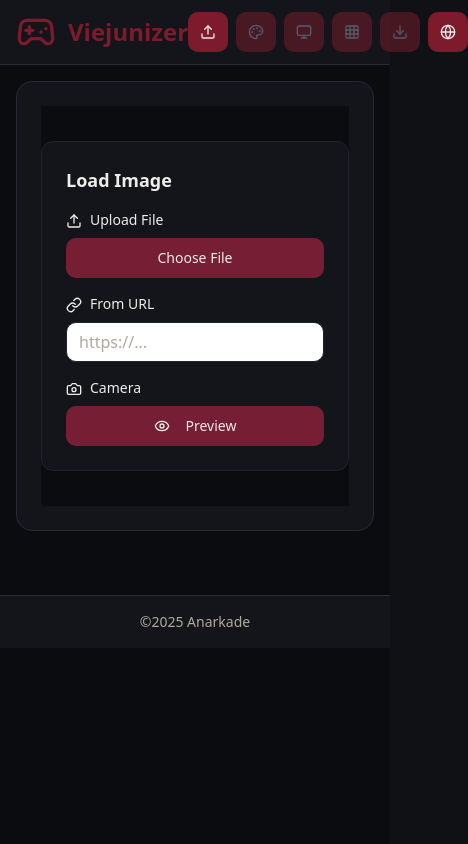
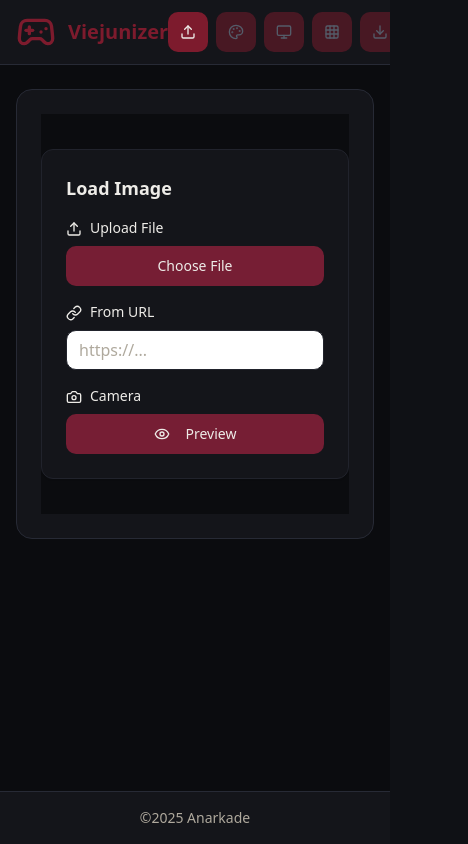
Before and after one commit to Anarkade/deliaxe-paint, a React (Vite) app: page / in a window 390 px wide. Shown: the whole page, 468 px wide, since content can reach past the window. Built offline with nearby package versions, Linux system fonts and the light colour scheme.

Commit message:
Refine layout and responsiveness

```diff
--- a/src/components/RetroImageEditor.tsx
+++ b/src/components/RetroImageEditor.tsx
@@ -49,6 +49,9 @@ export const RetroImageEditor = () => {
   const checkOrientation = useCallback(() => {
     const isLandscape = window.innerWidth >= window.innerHeight;
     setIsVerticalLayout(isLandscape);
+
+    // Close language dropdown on orientation/size change
+    setIsLanguageDropdownOpen(false);
   }, []);
 
   useEffect(() => {
@@ -56,11 +59,21 @@ export const RetroImageEditor = () => {
     window.addEventListener('resize', checkOrientation);
     window.addEventListener('orientationchange', checkOrientation);
 
+    // Close dropdown when clicking outside
+    const handleClickOutside = (event: MouseEvent) => {
+      if (isLanguageDropdownOpen && !(event.target as Element).closest('.relative')) {
+        setIsLanguageDropdownOpen(false);
+      }
+    };
+
+    document.addEventListener('click', handleClickOutside);
+
     return () => {
       window.removeEventListener('resize', checkOrientation);
       window.removeEventListener('orientationchange', checkOrientation);
+      document.removeEventListener('click', handleClickOutside);
     };
-  }, [checkOrientation]);
+  }, [checkOrientation, isLanguageDropdownOpen]);
 
   const getButtonVariant = (tabId: string) => {
     if (!originalImage && tabId !== 'load-image') {
@@ -496,18 +509,18 @@ export const RetroImageEditor = () => {
   );
 
   return (
-    <div className="min-h-screen bg-elegant-bg">
+    <div className="min-h-screen w-full flex flex-col bg-elegant-bg overflow-x-hidden">
       {/* Header */}
       {!isVerticalLayout && (
-        <header className="border-b border-elegant-border bg-card px-4 py-3">
-          <div className="flex items-center justify-between">
-            <div className="flex items-center gap-3">
+        <header className="border-b border-elegant-border bg-card px-4 py-3 w-full flex-shrink-0">
+          <div className="w-full max-w-none flex items-center justify-between">
+            <div className="flex items-center gap-3 flex-shrink-0">
               <Gamepad2 className="h-10 w-10" style={{ color: '#7d1b2d' }} />
-              <h1 className="text-2xl font-bold" style={{ color: '#7d1b2d' }}>{t('appTitle')}</h1>
+              <h1 className="text-xl md:text-2xl font-bold" style={{ color: '#7d1b2d' }}>{t('appTitle')}</h1>
             </div>
 
             {/* Section buttons centered between logo and language */}
-            <div className="flex items-center gap-2">
+            <div className="flex items-center gap-2 flex-shrink-0">
               <Button
                 variant={getButtonVariant('load-image')}
                 onClick={() => handleTabClick('load-image')}
@@ -576,7 +589,7 @@ export const RetroImageEditor = () => {
                         <Globe className="w-4 h-4" />
                       </Button>
                       {isLanguageDropdownOpen && (
-                        <div className="absolute top-12 right-0 z-50 bg-card border border-elegant-border rounded-md shadow-lg min-w-[140px]">
+                        <div className="fixed right-4 top-16 z-50 bg-card border border-elegant-border rounded-md shadow-lg min-w-[140px] max-h-[60vh] overflow-y-auto">
                           {sortedLanguages.map((lang) => (
                             <button
                               key={lang}
@@ -608,14 +621,14 @@ export const RetroImageEditor = () => {
       {/* Vertical Sidebar for landscape orientation */}
       {isVerticalLayout && (
         <aside className="fixed left-0 top-0 h-full w-20 flex flex-col bg-card border-r border-elegant-border z-50">
-          <div className="flex flex-col items-center py-4 space-y-4">
+          <div className="flex flex-col items-center py-4 space-y-4 h-full">
             {/* Logo */}
-            <div className="flex flex-col items-center gap-1">
+            <div className="flex flex-col items-center gap-1 flex-shrink-0">
               <Gamepad2 className="h-10 w-10" style={{ color: '#7d1b2d' }} />
             </div>
 
             {/* Section buttons */}
-            <div className="flex flex-col items-center gap-2">
+            <div className="flex flex-col items-center gap-2 flex-shrink-0">
               <Button
                 variant={getButtonVariant('load-image')}
                 onClick={() => handleTabClick('load-image')}
@@ -672,7 +685,7 @@ export const RetroImageEditor = () => {
             </div>
 
             {/* Language selector at bottom */}
-            <div className="mt-auto pb-4">
+            <div className="mt-auto pb-4 flex-shrink-0">
               <TooltipProvider>
                 <Tooltip>
                   <TooltipTrigger asChild>
@@ -687,7 +700,7 @@ export const RetroImageEditor = () => {
                         <Globe className="w-4 h-4" />
                       </Button>
                       {isLanguageDropdownOpen && (
-                        <div className="absolute bottom-12 left-0 z-50 bg-card border border-elegant-border rounded-md shadow-lg min-w-[140px]">
+                        <div className="fixed left-24 bottom-4 z-50 bg-card border border-elegant-border rounded-md shadow-lg min-w-[140px] max-h-[60vh] overflow-y-auto">
                           {sortedLanguages.map((lang) => (
                             <button
                               key={lang}
@@ -716,8 +729,11 @@ export const RetroImageEditor = () => {
         </aside>
       )}
 
-      {/* Main Content */}
-      <div className={`container mx-auto p-4 md:p-6 space-y-4 md:space-y-6 ${isVerticalLayout ? 'ml-20' : ''}`}>
+      {/* Main Content - Flex-grow to fill available space */}
+      <main className={`flex-1 w-full flex flex-col ${isVerticalLayout ? 'ml-20' : ''}`}>
+        <div className="container mx-auto px-4 md:px-6 py-6 flex-1 w-full max-w-none">
+          <div className="w-full flex flex-col space-y-6">
+            {/* Image Preview with consistent spacing */}
             <div className="w-full">
               <ImagePreview
                 originalImage={originalImage}
@@ -740,13 +756,9 @@ export const RetroImageEditor = () => {
               />
             </div>
 
-        {/* Content sections - no longer need the sections menu here */}
-        <div className="w-full space-y-4 md:space-y-6">
-
-          {/* Content Sections */}
+            {/* Content sections with consistent spacing */}
+            <div className="w-full">
               <div className="w-full max-w-4xl mx-auto">
-          {/* Load Image block hidden; handled inside ImagePreview */}
-
                 {activeTab === 'palette-selector' && originalImage && (
                   <div data-section="palette-selector">
                     <ColorPaletteSelector
@@ -755,7 +767,6 @@ export const RetroImageEditor = () => {
                     />
                   </div>
                 )}
-
 
                 {activeTab === 'resolution' && originalImage && (
                   <div data-section="resolution">
@@ -821,9 +832,11 @@ export const RetroImageEditor = () => {
               </div>
             </div>
           </div>
+        </div>
+      </main>
 
-      {/* Footer */}
-      <footer className="border-t border-elegant-border bg-card px-6 py-4 mt-8">
+      {/* Footer - Always at bottom */}
+      <footer className="border-t border-elegant-border bg-card px-6 py-4 w-full flex-shrink-0">
         <div className="text-center">
           <p className="text-sm text-muted-foreground">©2025 Anarkade</p>
         </div>
```
Lines whose indentation alone changed are shown as unchanged.
